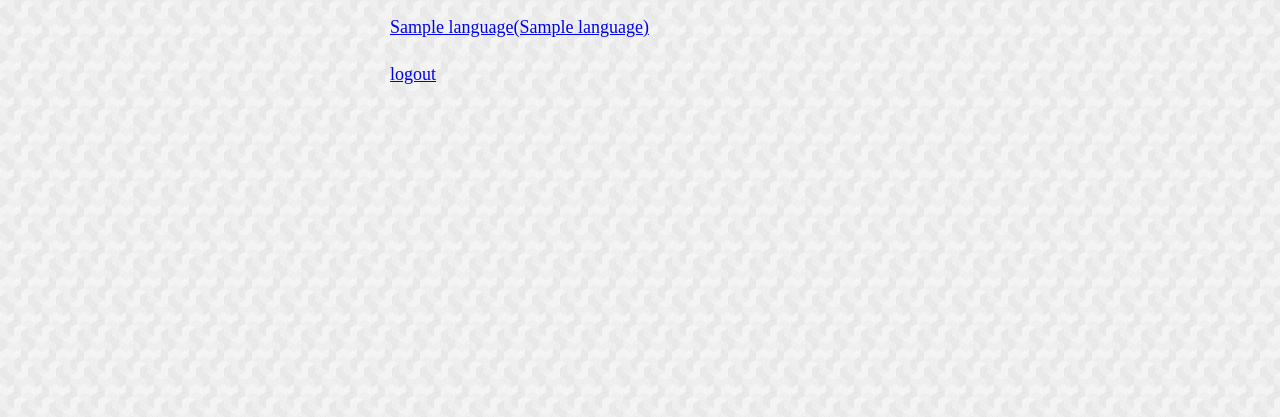
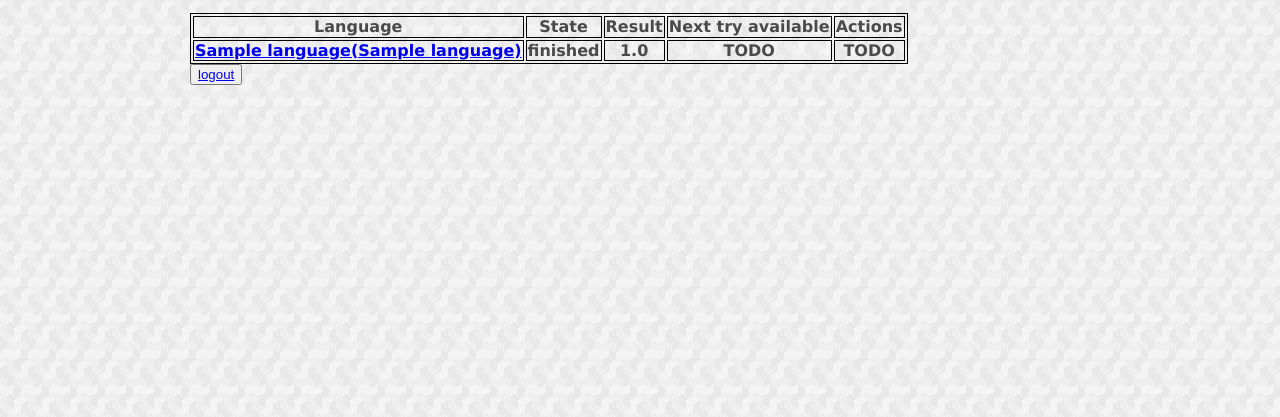
Before and after one commit to Sehirone/language_competence, a Django app: page / in a window 1280 px wide. Shown: the top 417 px of the page. Run offline with Django 3.2, Linux system fonts and the light colour scheme; a user stored in the database is signed in; tables that the repository leaves empty hold one stand-in row (values such as "Sample post"); lists and menus that the app fills with data are empty.

Commit message:
Calculate results of test & visual tweaks

```diff
--- a/language_evaluator/models.py
+++ b/language_evaluator/models.py
@@ -54,6 +54,8 @@ class Test(models.Model):
     questions_state = models.CharField(max_length=400, blank=False)
     language = models.ForeignKey(Language, on_delete=models.CASCADE)
     current_question = models.IntegerField(default=0)
+    is_finished = models.BooleanField(default=False)
+    result = models.FloatField(default=0)
 
     def __str__(self):
         return self.language.__str__()
@@ -62,4 +64,10 @@ class Test(models.Model):
         return self.questions_state.split('-')
 
     def time_left(self):
+        return (self.start_time + timezone.timedelta(minutes=TIME_FOR_TEST_MINUTES)) - timezone.now()
+
+    def time_left_readable(self):
         return timesince(timezone.now(), self.start_time + timezone.timedelta(minutes=TIME_FOR_TEST_MINUTES))
+
+    def time_since_last(self):
+        return timesince(self.start_time, timezone.now())
--- a/language_evaluator/static/language_evaluator/style.css
+++ b/language_evaluator/static/language_evaluator/style.css
@@ -12,7 +12,7 @@ body {
   line-height: 1.618;
   max-width: 38em;
   margin: auto;
-  max-width: 500px;
+  max-width: 900px;
   vertical-align: middle;
   color: #4a4a4a;
   background-color: #f9f9f9;
@@ -31,7 +31,7 @@ body {
   }
 }
 
-h1, h2, h3, h4, h5, h6 {
+h1, h2, h3, h4, h5, h6, th, td, table {
   line-height: 1.1;
   font-family: Verdana, Geneva, sans-serif;
   font-weight: 700;
@@ -68,3 +68,7 @@ h5 {
 h6 {
   font-size: 1em;
 }
+
+table, th, td {
+  border: 1px solid black;
+}
--- a/language_evaluator/templates/language_evaluator/index.html
+++ b/language_evaluator/templates/language_evaluator/index.html
@@ -3,12 +3,35 @@
 
 {% block content %}
 {% if user.is_authenticated %}
+  <table>
+    <tr>
+      <th>Language</th>
+      <th>State</th>
+      <th>Result</th>
+      <th>Next try available</th>
+      <th>Actions</th>
+    </tr>
   {% for t in user.test_set.all %}
-    <p><a href="{% url 'test' t.id%}">{{ t }}</a><br></p>
+    <tr>
+      <th><a href="{% url 'test' t.id%}">{{ t }}</a></th>
+      {% if t.is_finished %}
+        <th>finished</th>
+        <th>{{ t.result }}</th>
+        <th>TODO</th>
+        <th>TODO</th>
+      {% else %}
+        <th>{{ t.time_left_readable }} left</th>
+        <th>None</th>
+        <th>None</th>
+        <th><button>TODO</button></th>
+      {% endif %}
+    </tr>
   {% endfor %}
-  <p><a href="{% url 'logout' %}">logout</a></p>
+  </table>
+  <button><a href="{% url 'logout' %}">logout</a></button>
+
 {% else %}
   <p>You are not logged in</p>
-  <a href="{% url 'login' %}">login</a>
+  <button><a href="{% url 'login' %}">login</a></button>
 {% endif %}
 {% endblock %}
--- a/language_evaluator/templates/language_evaluator/test.html
+++ b/language_evaluator/templates/language_evaluator/test.html
@@ -31,4 +31,4 @@
     {% endfor %}
 </form>
 <br>
-<h5>Time left: {{ test.time_left }}</h5>
+<h5>Time left: {{ test.time_left_readable }}</h5>
--- a/language_evaluator/views.py
+++ b/language_evaluator/views.py
@@ -4,6 +4,7 @@ from django.template import loader
 from django.shortcuts import get_object_or_404, render, redirect
 from django.urls import reverse
 from django.contrib.auth import login, authenticate, get_user
+from .functions.test_utils import *
 from .forms import RegisterForm
 # Create your views here.
 
@@ -75,6 +76,14 @@ def test(request, test_id):
 
     if User.is_authenticated:
         if get_user(request).get_username() == t.user.username:
+            if t.time_left().total_seconds() <= 0 and not t.is_finished:
+                t.is_finished = True
+                t.result = calculate_result(t)
+                t.save(update_fields=['result', 'is_finished'])
+
+            if t.is_finished:
+                return HttpResponseRedirect(reverse('index', args=(),))
+
             q = get_object_or_404(Question, pk=t.questions_state_list()[t.current_question][:-1])
             if request.method == 'POST':
                 if 'a' in request.POST:
@@ -85,7 +94,8 @@ def test(request, test_id):
                     else:
                         states[t.current_question] = states[t.current_question][:-1] + 'F'
                     t.questions_state = '-'.join(states)
-                    t.current_question = t.current_question + 1
+                    if t.current_question + 1 < len(t.questions_state_list()):
+                        t.current_question = t.current_question + 1
                     t.save(update_fields=['current_question', 'questions_state'])
                 elif 'q_picked' in request.POST:
                     t.current_question = request.POST['q_picked']
```
Also changed, not shown: language_evaluator/functions/test_utils.py (added, +17 -0 lines), language_evaluator/migrations/0007_auto_20190621_1641.py (added).
